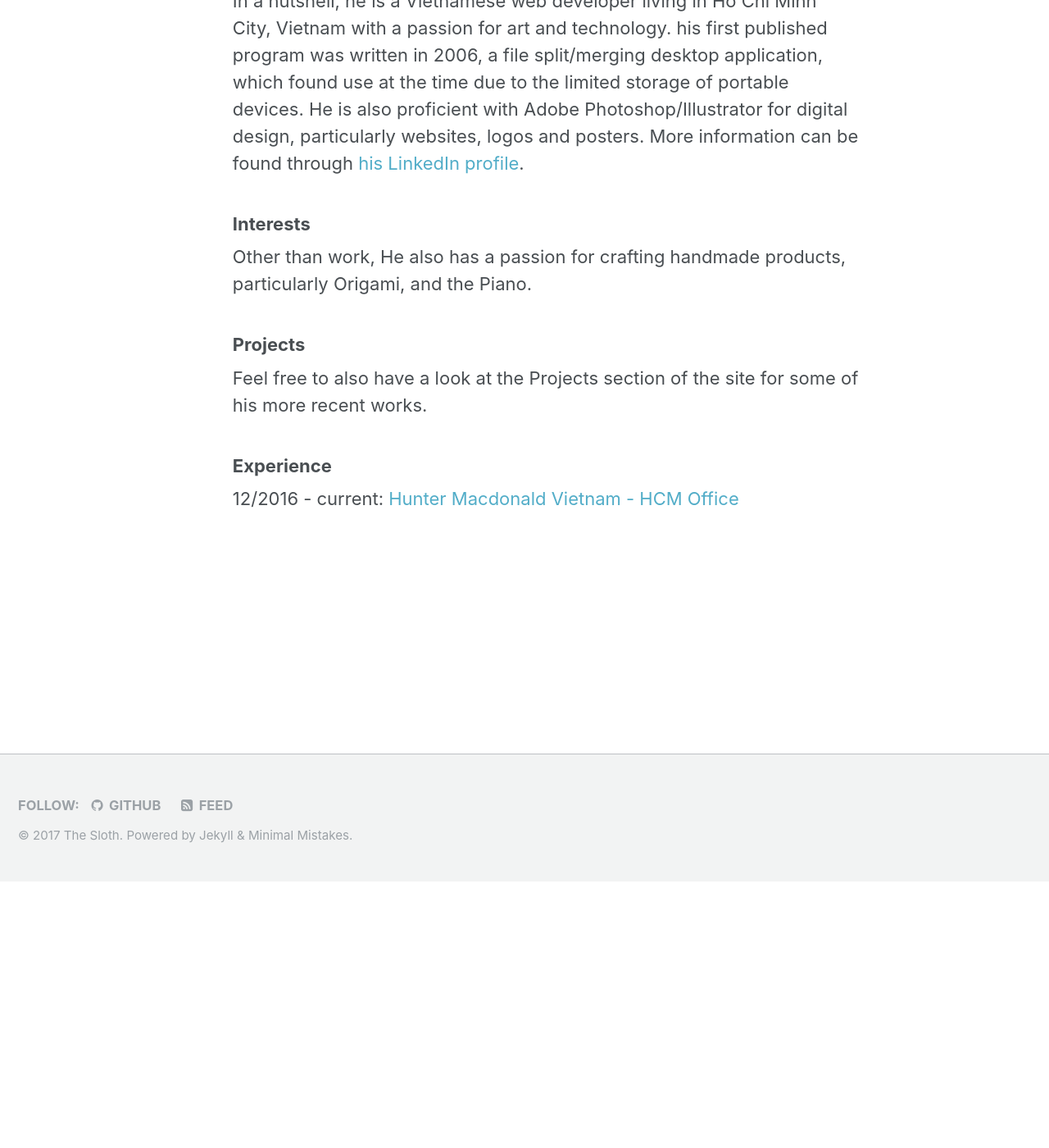
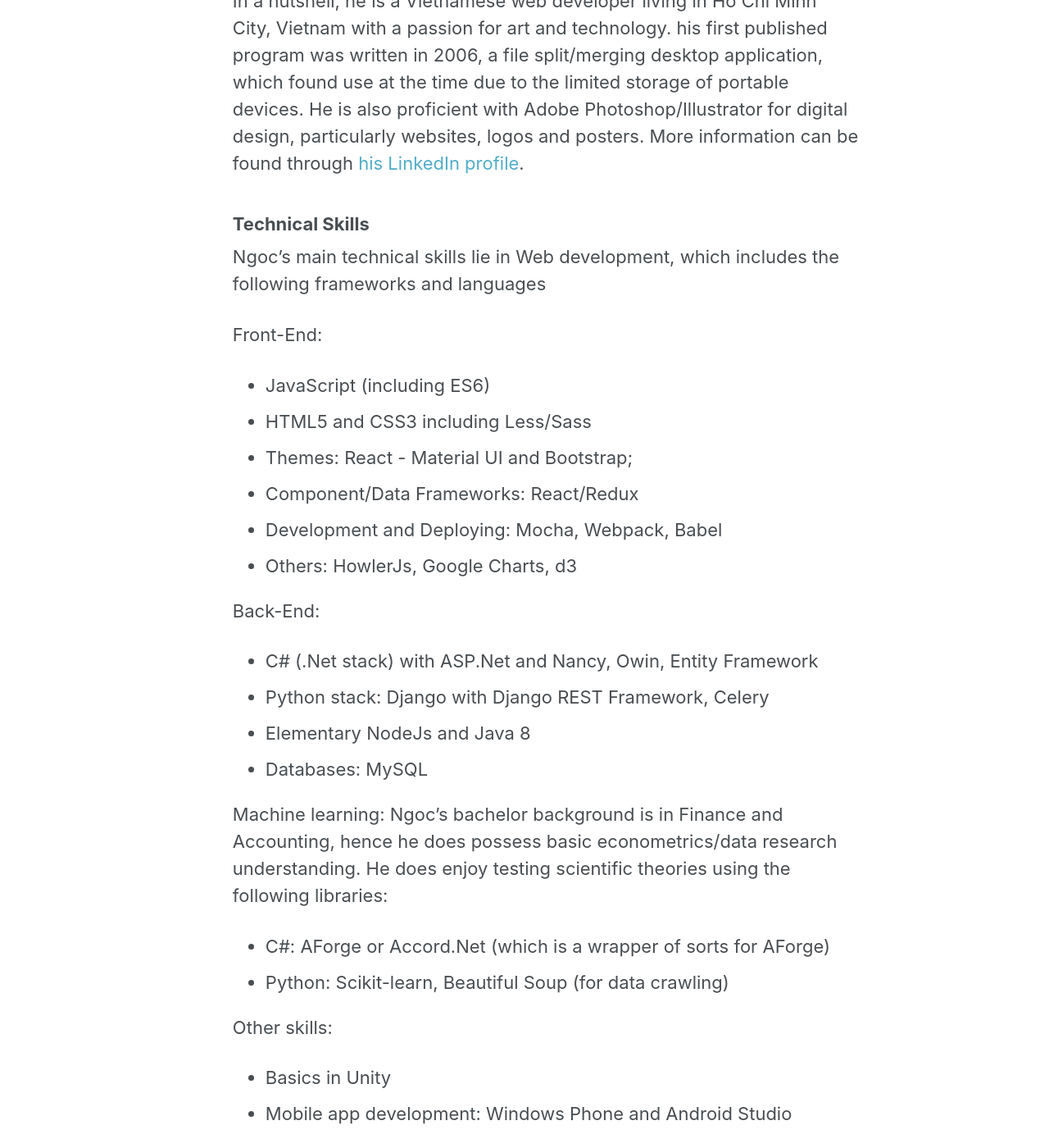
Before and after one commit to luungoc2005/luungoc2005-github-io-old, a Jekyll site: the page built from about.md, in a window 1280 px wide and 1400 px high, scrolled down 325 px. Shown: the whole window at 82% size. Built offline with Jekyll 4.4.1, drawn with Linux system fonts in a browser that asks for light colours; some of the changed text lies outside the part shown.

Commit message:
Updated technical competencies

```diff
--- a/about.md
+++ b/about.md
@@ -6,8 +6,37 @@
 
 Hello, and welcome to Nguyễn Lưu Ngọc's (tentative) personal site.
 
-### Overview
+### Bio
 In a nutshell, he is a Vietnamese web developer living in Ho Chi Minh City, Vietnam with a passion for art and technology. his first published program was written in 2006, a file split/merging desktop application, which found use at the time due to the limited storage of portable devices. He is also proficient with Adobe Photoshop/Illustrator for digital design, particularly websites, logos and posters. More information can be found through [his LinkedIn profile](https://www.linkedin.com/in/luungoc2005).
+
+### Technical Skills
+Ngoc's main technical skills lie in Web development, which includes the following frameworks and languages
+
+Front-End:
+- JavaScript (including ES6)
+- HTML5 and CSS3 including Less/Sass
+- Themes: React - Material UI and Bootstrap;
+- Component/Data Frameworks: React/Redux
+- Development and Deploying: Mocha, Webpack, Babel
+- Others: HowlerJs, Google Charts, d3
+
+Back-End:
+- C# (.Net stack) with ASP.Net and Nancy, Owin, Entity Framework
+- Python stack: Django with Django REST Framework, Celery
+- Elementary NodeJs and Java 8
+- Databases: MySQL
+
+Machine learning:
+Ngoc's bachelor background is in Finance and Accounting, hence he does possess basic econometrics/data research understanding. He does enjoy testing scientific theories using the following libraries:
+
+- C#: AForge or Accord.Net (which is a wrapper of sorts for AForge)
+- Python: Scikit-learn, Beautiful Soup (for data crawling)
+
+Other skills:
+- Basics in Unity
+- Mobile app development: Windows Phone and Android Studio
+
+Computer vision and Audio: NAudio (.Net) and OpenCV basics
 
 ### Interests
 Other than work, He also has a passion for crafting handmade products, particularly Origami, and the Piano.
```
